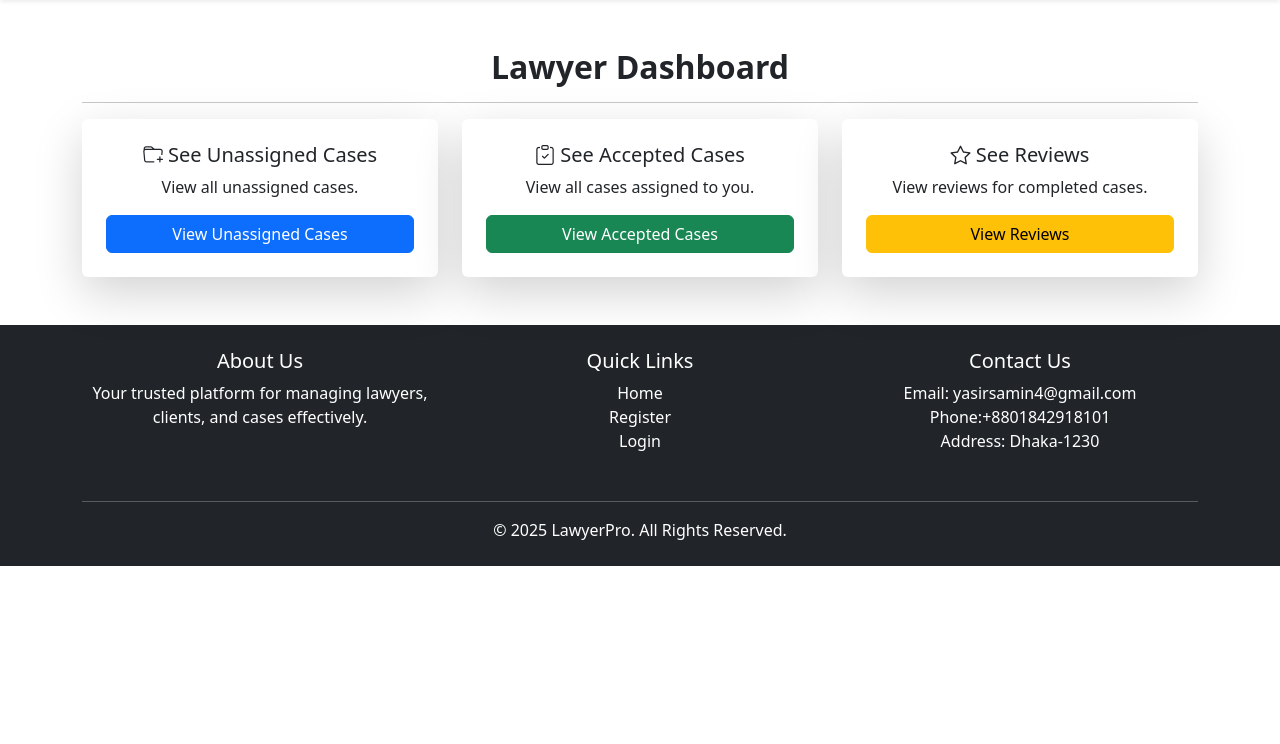
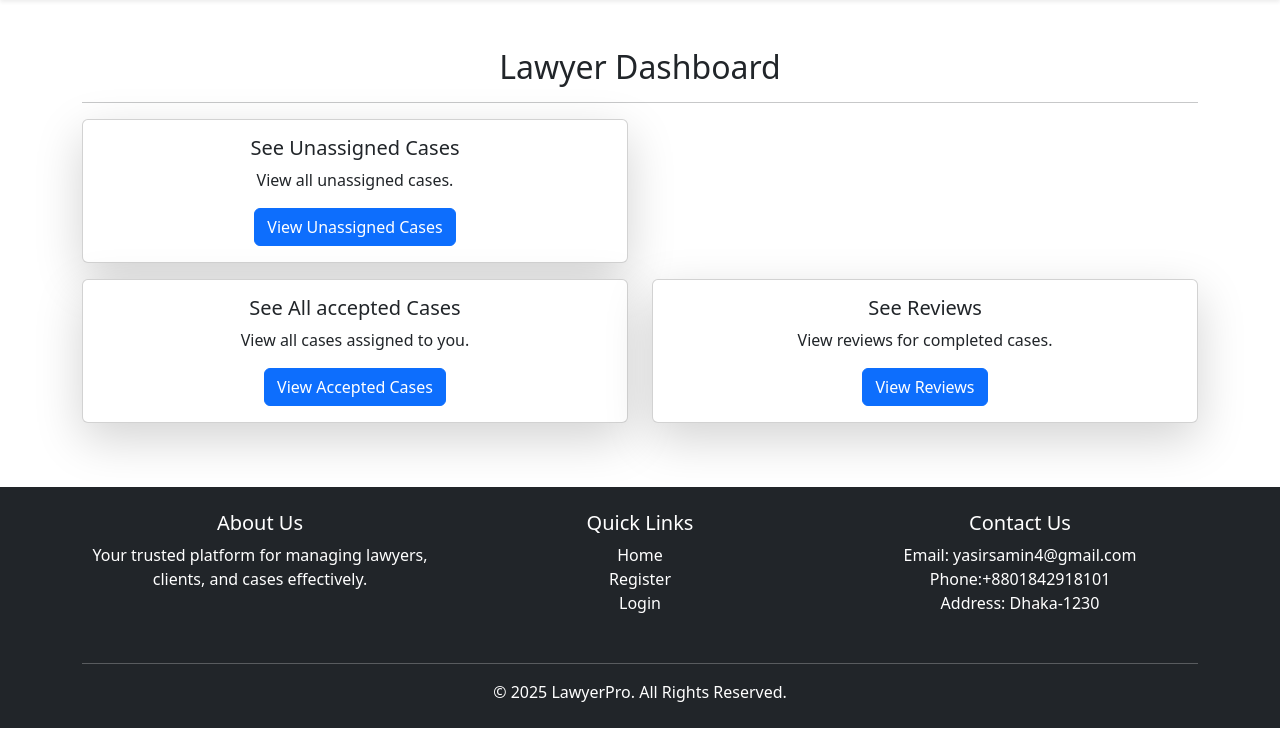
Before and after one commit to KaziAlKabid/WebTech, a PHP site: a page that uses views/Lawyer/dashboard.php in a window 1280 px wide. Shown: the part 56-800 px from the top of the page. Run offline with PHP 8.4, Linux system fonts and the light colour scheme; the template is opened without the code that fills it, so the values that code supplies are empty; some libraries are stand-ins or nearby versions.

Commit message:
Updated multiple things

```diff
--- a/views/Lawyer/dashboard.php
+++ b/views/Lawyer/dashboard.php
@@ -2,42 +2,44 @@
 <?php include 'views/includes/navbar.php'; ?>
 
 <div class="container mt-5">
-    <h2 class="text-center fw-bold">Lawyer Dashboard</h2>
+    <h2 class="text-center">Lawyer Dashboard</h2>
     <hr>
+    <div class="row">
+        <div class="col-md-6 mb-3">
+            <div class="card shadow-lg">
+                <div class="card-body text-center">
+                    <h5 class="card-title">See Unassigned Cases</h5>
+                    <p class="card-text">View all unassigned cases.</p>
+                    <a href="router.php?controller=case&action=viewUnassignedCases" class="btn btn-primary">View Unassigned Cases</a>
 
-    <!-- Dashboard Cards -->
-    <div class="row justify-content-center text-center mb-4">
-        <div class="col-md-4">
-            <div class="card shadow-lg border-0">
-                <div class="card-body p-4">
-                    <h5 class="card-title"><i class="bi bi-folder-plus"></i> See Unassigned Cases</h5>
-                    <p class="card-text">View all unassigned cases.</p>
-                    <a href="router.php?controller=case&action=viewUnassignedCases" class="btn btn-primary w-100">View Unassigned Cases</a>
+                </div>
+            </div>
+        </div>
+        </div>
+
+    <div class="row">
+        <div class="col-md-6 mb-3">
+            <div class="card shadow-lg">
+                <div class="card-body text-center">
+                    <h5 class="card-title">See All accepted Cases</h5>
+                    <p class="card-text">View all cases assigned to you.</p>
+                    <a href="router.php?controller=case&action=viewAssignedCases" class="btn btn-primary">View Accepted Cases</a>
                 </div>
             </div>
         </div>
 
-        <div class="col-md-4">
-            <div class="card shadow-lg border-0">
-                <div class="card-body p-4">
-                    <h5 class="card-title"><i class="bi bi-clipboard-check"></i> See Accepted Cases</h5>
-                    <p class="card-text">View all cases assigned to you.</p>
-                    <a href="router.php?controller=case&action=viewAssignedCases" class="btn btn-success w-100">View Accepted Cases</a>
-                </div>
-            </div>
-        </div>
 
-        <div class="col-md-4">
-            <div class="card shadow-lg border-0">
-                <div class="card-body p-4">
-                    <h5 class="card-title"><i class="bi bi-star"></i> See Reviews</h5>
+
+        <div class="col-md-6 mb-3">
+            <div class="card shadow-lg">
+                <div class="card-body text-center">
+                    <h5 class="card-title">See Reviews</h5>
                     <p class="card-text">View reviews for completed cases.</p>
-                    <a href="router.php?controller=lawyer&action=viewReviews" class="btn btn-warning w-100">View Reviews</a>
+                    <a href="router.php?controller=lawyer&action=viewReviews" class="btn btn-primary">View Reviews</a>
                 </div>
             </div>
         </div>
     </div>
 </div>
 
-
 <?php include 'views/includes/footer.php'; ?>
```
